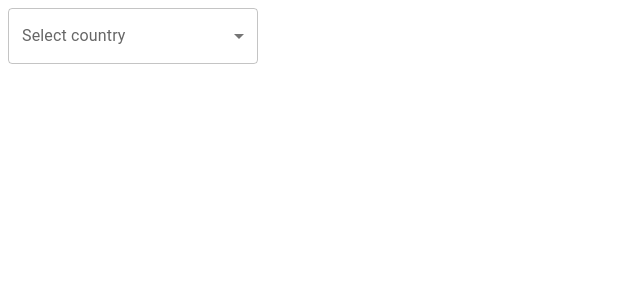
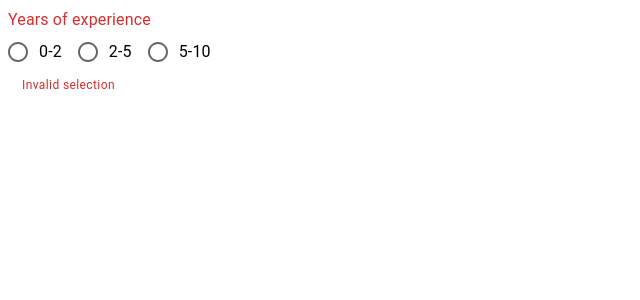
Before and after one commit to mahabur-rahman/React_MUI, a React (Create React App) app in the folder my-app/: page / in a window 1280 px wide. Shown: the top 300 px of the page, without its empty margins (0-640 px from the left). Built offline with nearby package versions, Linux system fonts and the light colour scheme.

Commit message:
Mui RadioButton

```diff
--- a/my-app/src/App.js
+++ b/my-app/src/App.js
@@ -3,9 +3,10 @@ import MuiTypography from "./components/MuiTypography";
 import MuiButton from "./components/MuiButton";
 import MuiTextField from "./components/MuiTextField";
 import MuiSelect from "./components/MuiSelect";
+import MuiRadioButton from "./components/MuiRadioButton";
 
 const App = () => {
-  return <MuiSelect />;
+  return <MuiRadioButton />;
 };
 
 export default App;
--- /dev/null
+++ b/my-app/src/components/MuiRadioButton.js
@@ -0,0 +1,43 @@
+import React, { useState } from "react";
+import {
+  Box,
+  FormControl,
+  FormLabel,
+  FormControlLabel,
+  RadioGroup,
+  Radio,
+  FormGroup,
+  FormHelperText,
+} from "@mui/material";
+
+const MuiRadioButton = () => {
+  const [value, setValue] = useState("");
+
+  console.log(value);
+
+  const handleChange = (e) => {
+    setValue(e.target.value);
+  };
+
+  return (
+    <Box>
+      <FormControl error>
+        <FormLabel id="job">Years of experience</FormLabel>
+        <RadioGroup
+          name="job experience"
+          value={value}
+          onChange={handleChange}
+          row
+        >
+          <FormControlLabel control={<Radio />} label="0-2" value="0-2" />
+          <FormControlLabel control={<Radio />} label="2-5" value="2-5" />
+          <FormControlLabel control={<Radio />} label="5-10" value="5-10" />
+        </RadioGroup>
+
+        <FormHelperText>Invalid selection</FormHelperText>
+      </FormControl>
+    </Box>
+  );
+};
+
+export default MuiRadioButton;
```
